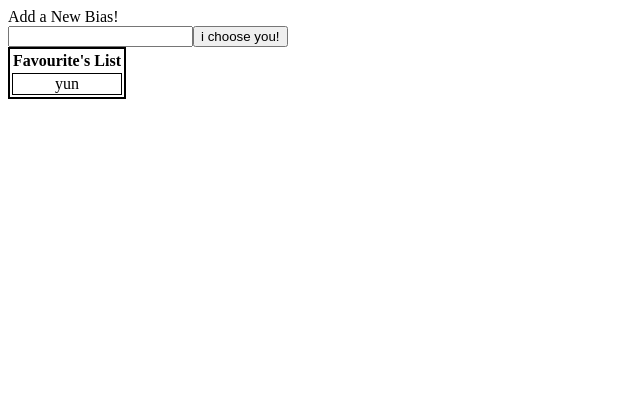
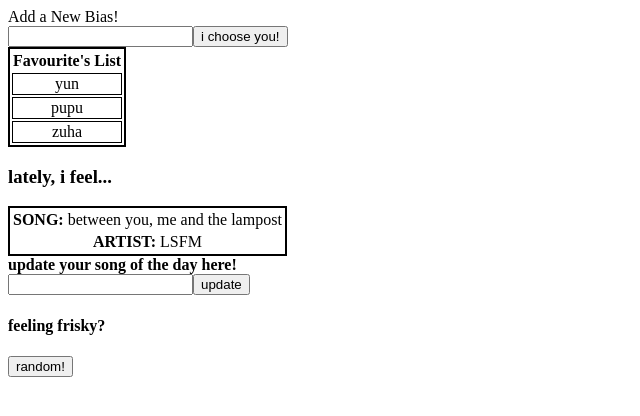
Before and after one commit to crischoo8/Meverse, a React (Vite) app: page / in a window 1280 px wide. Shown: the top 416 px of the page, without its empty margins (0-640 px from the left). Built offline with nearby package versions, Linux system fonts and the light colour scheme.

Commit message:
made MusicStatus

```diff
--- a/src/App.jsx
+++ b/src/App.jsx
@@ -1,13 +1,13 @@
 import { useState } from 'react'
 import FavouriteListForm from './components/Favourite\'s List/FavouriteListForm'
-
+import MusicStatus from './components/Music Status/MusicStatus'
 function App() {
 
 
   return (
     <>
       <FavouriteListForm />
-
+      <MusicStatus />
     </>
   )
 }
--- a/src/components/Favourite's List/FavouriteListForm.jsx
+++ b/src/components/Favourite's List/FavouriteListForm.jsx
@@ -1,17 +1,22 @@
 import FavouriteListItem from "./FavouriteListItem"
+import { useState } from "react";
+import tableStyle from "../../styleSheets/tableStyle";
+
+export default function FavouriteListForm() {
+    const [favourites, setFavourites] = useState([]);
 
 
-export default function FavouriteListForm() {
-    const tableStyle = {
-        "border": "2px solid black"
-     };
+
+     const noRefresh = function(event) {
+        event.preventDefault();
+     }
    return (
     <>
     <form >
         <label>Add a New Bias!</label>
         <br/>
         <input></input>
-        <button>i choose you!</button>
+        <button onClick={noRefresh}>i choose you!</button>
     </form>
         <table style={tableStyle}>
             <thead>
--- a/src/components/Favourite's List/FavouriteListItem.jsx
+++ b/src/components/Favourite's List/FavouriteListItem.jsx
@@ -1,5 +1,5 @@
 export default function FavouriteListItem() {
-    const tableStyle = {
+    const tableDataStyle = {
         "border": "1px solid black",
         "textAlign": "center"
      };
@@ -7,11 +7,20 @@ export default function FavouriteListItem() {
     return(
         <tbody>
         <tr>
-            <td style={tableStyle}>
+            <td style={tableDataStyle}>
                 yun
             </td>
         </tr>
-
+        <tr>
+            <td style={tableDataStyle}>
+                pupu
+            </td>
+        </tr>
+        <tr>
+            <td style={tableDataStyle}>
+                zuha
+            </td>
+        </tr>
         </tbody>
     )
-}
+};
--- a/src/components/Music Status/MusicStatus.jsx
+++ b/src/components/Music Status/MusicStatus.jsx
@@ -0,0 +1,33 @@
+import tableStyle from "../../styleSheets/tableStyle"
+export default function MusicStatus() {
+
+    return(
+        <>
+           <h3>lately, i feel...</h3>
+        <table style={tableStyle}>
+            <tbody>
+            <tr>
+                <td>
+                <strong>SONG:</strong> between you, me and the lampost
+                </td>
+            </tr>
+
+            <tr>
+                <td>
+                <strong>ARTIST:</strong> LSFM
+                </td>
+            </tr>
+            </tbody>
+        </table>
+
+        <form>
+            <label><strong>update your song of the day here!</strong></label>
+            <br />
+            <input></input>
+            <button>update</button>
+            <h4>feeling frisky?</h4>
+            <button>random!</button>
+        </form>
+        </>
+    )
+}
--- /dev/null
+++ b/src/styleSheets/tableStyle.js
@@ -0,0 +1,7 @@
+const tableStyle = {
+    "border": "2px solid black",
+    "textAlign": "center"
+ };
+
+
+ export default tableStyle
```
